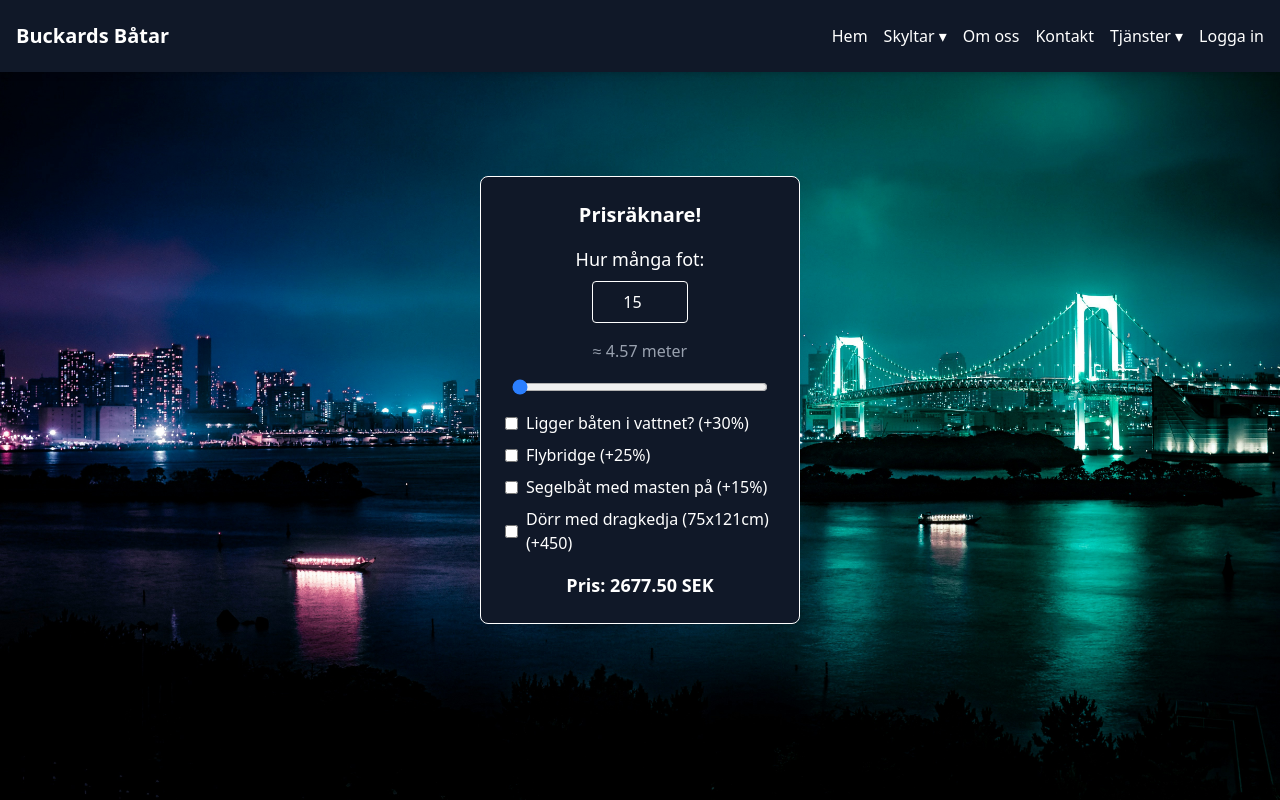
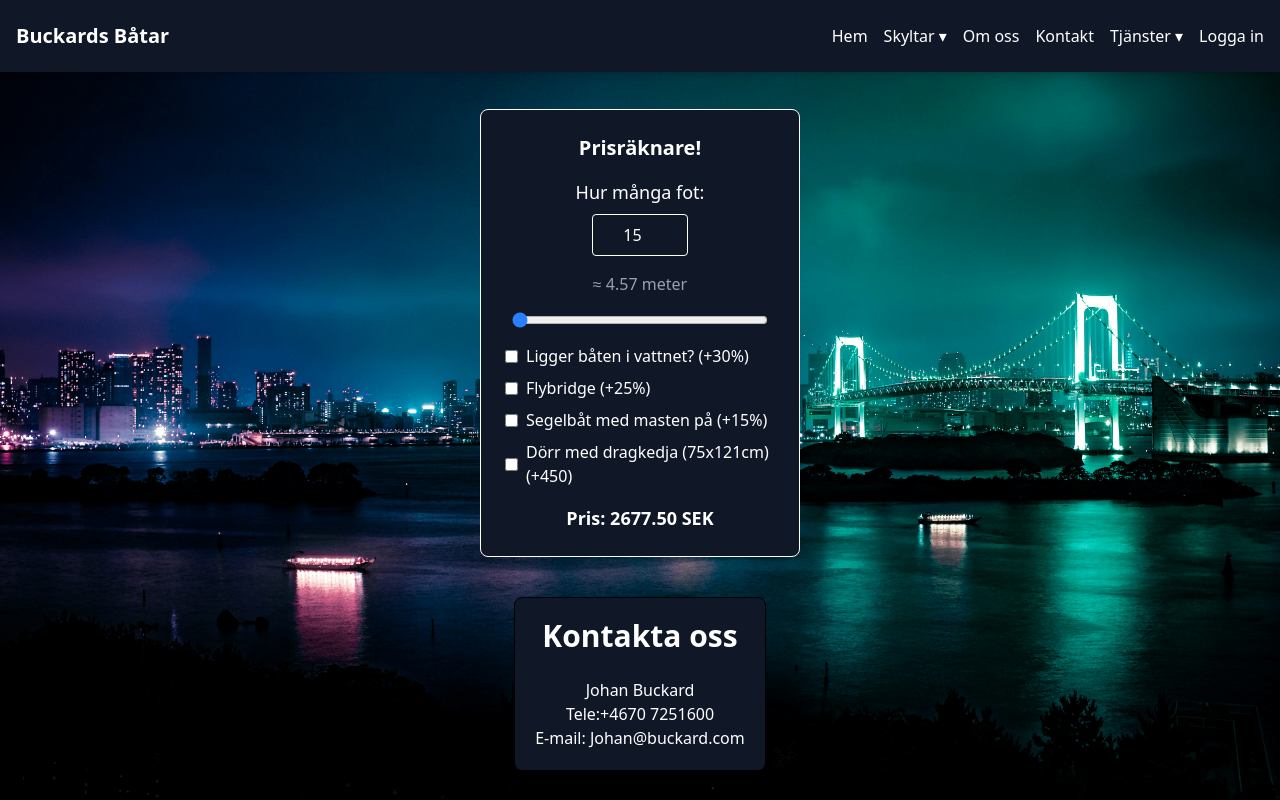
Before and after one commit to Abuckard/buckardwebsite, a React (Vite) app: page /inplastning in a window 1280 px wide. Built offline with nearby package versions, Linux system fonts and the light colour scheme; a web font is replaced by a local one.

Commit message:
Contact Us - services
Lagt till kontaktinfo på Polering och inplastning

```diff
--- /dev/null
+++ b/src/components/ContactInfo.tsx
@@ -0,0 +1,24 @@
+import React from "react";
+import { useNavigate } from "react-router-dom";
+
+const ContactInfo: React.FC = () => {
+
+
+    return (
+        <>
+            <div className="flex flex-col items-center p-5 bg-gray-900 border rounded-lg min-screen mt-10">
+                <h2 className="text-3xl font-bold text-center text-white mb-6 ">Kontakta oss</h2>
+                <p className="text-l text-left text-white">Johan Buckard
+                </p>
+                <p className="text-l text-left text-white">Tele:+4670 7251600
+                </p>
+                <p className="text-l text-left text-white">E-mail: Johan@buckard.com
+                </p>
+
+
+            </div>
+        </>
+    );
+};
+
+export default ContactInfo;
--- a/src/components/PriceSlider.tsx
+++ b/src/components/PriceSlider.tsx
@@ -43,7 +43,7 @@ const PriceCalculator = () => {
     };
 
     return (
-        <div className="flex flex-col items-center justify-center p-6 bg-gray-900 text-white border rounded-lg w-80">
+        <div className="flex flex-col items-center justify-center p-6 bg-gray-900 text-white border rounded-lg w-80 mt-20">
             <h2 className="text-xl font-bold mb-4">Prisräknare!</h2>
 
             {/* 📌 Inputfält som visar aktuellt värde */}
--- a/src/pages/Contact/index.tsx
+++ b/src/pages/Contact/index.tsx
@@ -1,6 +1,7 @@
 import React from "react";
 import Header from "../../components/header";
 import backgroundCity from "../../Images/background/backgroundCity.jpg";
+import ContactInfo from "../../components/ContactInfo";
 
 const Contact = () => {
     return (
@@ -15,17 +16,7 @@ const Contact = () => {
                     backgroundRepeat: "no-repeat"
                 }}
             >
-                <div className="flex flex-col items-center p-5 bg-gray-900 border rounded-lg min-screen mt-30">
-                    <h2 className="text-3xl font-bold text-center text-white mb-6 ">Kontakta oss</h2>
-                    <p className="text-l text-left text-white">Johan Buckard
-                    </p>
-                    <p className="text-l text-left text-white">Tele:+4670 7251600
-                    </p>
-                    <p className="text-l text-left text-white">E-mail: Johan@buckard.com
-                    </p>
-
-
-                </div>
+                <ContactInfo />
             </div>
         </>
     );
--- a/src/pages/Inplastning/index.tsx
+++ b/src/pages/Inplastning/index.tsx
@@ -2,6 +2,7 @@ import React from "react";
 import Header from "../../components/header";
 import PriceSlider from "../../components/PriceSlider";
 import backgroundCity from "../../Images/background/backgroundCity.jpg"; // 🟢 Importera bilden
+import ContactInfo from "../../components/ContactInfo";
 
 const Inplastning = () => {
     return (
@@ -17,7 +18,9 @@ const Inplastning = () => {
                 }}
             >
                 <PriceSlider />
+                <ContactInfo />
             </div>
+
         </>
     );
 };
--- a/src/pages/Polering/index.tsx
+++ b/src/pages/Polering/index.tsx
@@ -2,7 +2,7 @@ import React from "react";
 import Header from "../../components/header";
 import PolishSlider from "../../components/PolishPrice";
 import backgroundCity from "../../Images/background/backgroundCity.jpg";
-
+import ContactInfo from "../../components/ContactInfo";
 const Polering = () => {
     return (
         <>
@@ -17,6 +17,7 @@ const Polering = () => {
                 }}
             >
                 <PolishSlider />
+                <ContactInfo />
             </div>
 
 
```
